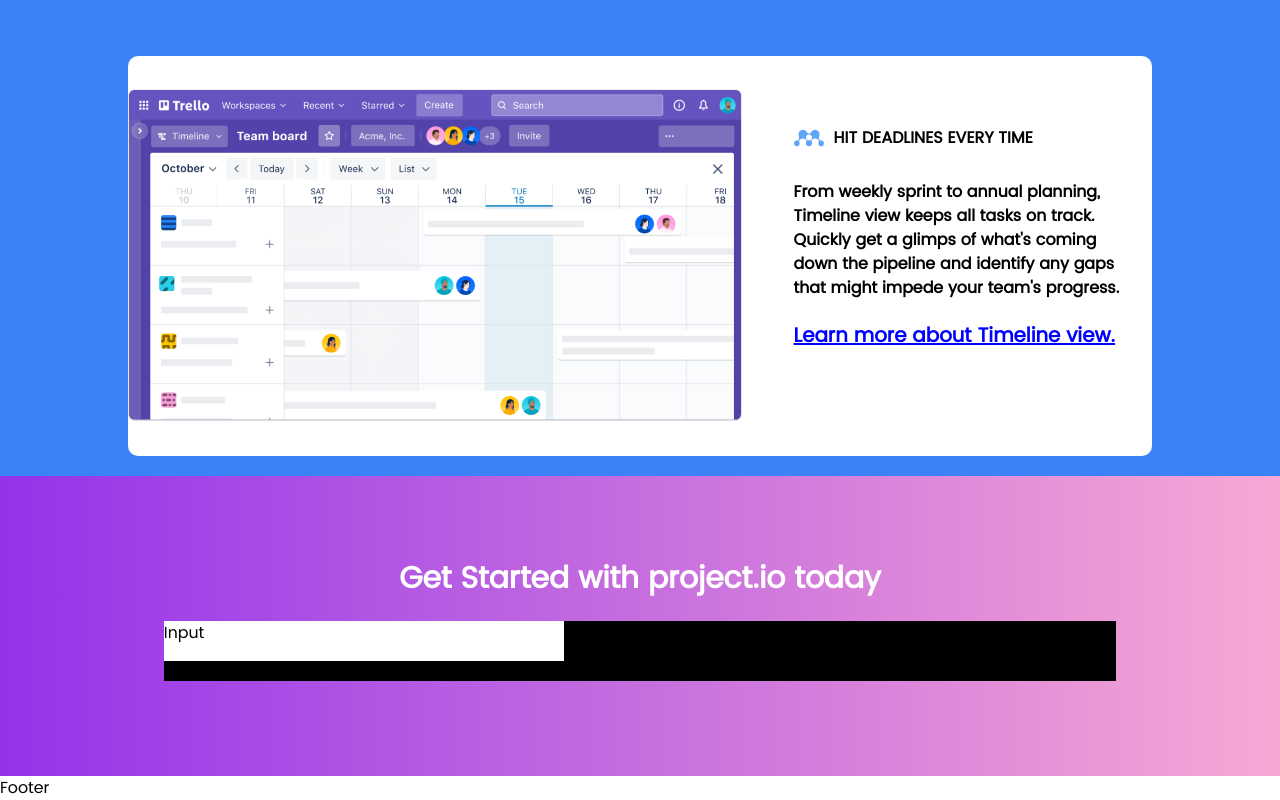
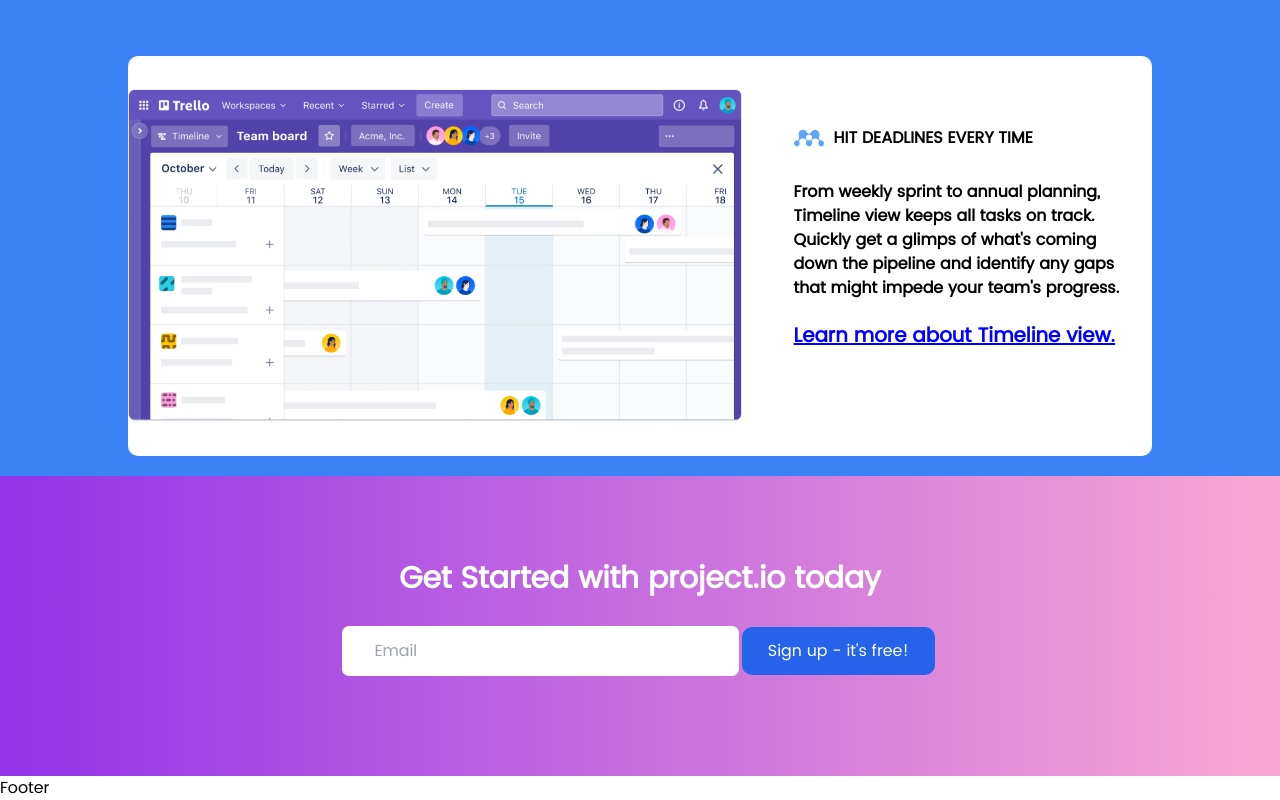
Before and after one commit to FrancisUzoigwe/ProjectFe, a React (Vite) app: page / in a window 1280 px wide. Shown: the part 2456-3256 px from the top of the page. Built offline with nearby package versions, Linux system fonts and the light colour scheme.

Commit message:
2nd commit

```diff
--- a/package.json
+++ b/package.json
@@ -10,6 +10,8 @@
     "preview": "vite preview"
   },
   "dependencies": {
+    "@reduxjs/toolkit": "^1.9.5",
+    "@tanstack/react-query": "^4.33.0",
     "axios": "^1.4.0",
     "react": "^18.2.0",
     "react-dom": "^18.2.0",
--- a/src/App.tsx
+++ b/src/App.tsx
@@ -1,10 +1,18 @@
 import { RouterProvider } from "react-router-dom"
 import { mainRoute } from "./router/mainRoute"
+import {  store } from "./global/Store"
+import { Provider } from "react-redux"
+import {QueryClientProvider, QueryClient} from "@tanstack/react-query"
 
 const App = () => {
+  const client = new QueryClient()
   return (
     <div className="font-Poppins">
+      <Provider store ={store}>
+      <QueryClientProvider client={client}>
       <RouterProvider router={mainRoute}/>
+      </QueryClientProvider>
+      </Provider>
     </div>
   )
 }
--- a/src/components/props/ThirdPart.tsx
+++ b/src/components/props/ThirdPart.tsx
@@ -121,9 +121,13 @@ const ThirdPart = () => {
         <div className="w-full h-auto flex flex-col items-center bg-gradient-to-r from-purple-600 to-pink-300 transform rotate-38">
           <div className="w-[93%] h-[300px] flex items-center flex-col">
             <div className="mt-[80px] text-white font-bold text-[30px]">Get Started with project.io today</div>
-            <div className="w-[80%] h-[60px] bg-black mt-[20px]">
-              <div className="w-[400px] h-[40px] bg-white">Input</div>
-              <div>Button</div>
+            <div className="w-[50%] h-[60px] mt-[20px] items-center flex justify-between">
+              <div className="w-[400px] h-[50px] ">
+                <input type="text" className="w-full h-full rounded-[7px] placeholder:px-[2px] outline-none px-[30px]"  placeholder="Email"/>
+              </div>
+              <div className="w-[200px] h-[50px] flex justify-center items-center">
+                <button className="bg-blue-600 text-white rounded-[10px] px-[26px] py-[12px]">Sign up - it's free!</button>
+              </div>
             </div>
           </div>
         </div>
--- a/src/declaration.d.ts
+++ b/src/declaration.d.ts
@@ -1 +1,2 @@
 declare module "*react-slick"
+declare module "*@tanstack/react-query"
--- /dev/null
+++ b/src/global/Store.tsx
@@ -0,0 +1,6 @@
+import { configureStore } from "@reduxjs/toolkit";
+import reducer from "./globalFile";
+
+export const store = configureStore({
+  reducer,
+});
--- /dev/null
+++ b/src/global/globalFile.tsx
@@ -0,0 +1,27 @@
+import { createSlice } from '@reduxjs/toolkit'
+
+const initialState = {
+user: "" || null,
+admin: "" || null,
+toggle: false
+}
+
+const globalFile = createSlice({
+  name: "userState",
+  initialState,
+  reducers: {
+    userState: (state, {payload}) => {
+        state.user = payload
+    },
+    adminState: (state, {payload}) => {
+        state.admin = payload
+    },
+    changeToggle: (state, { payload }) => {
+        state.toggle = payload;
+      }
+  }
+});
+
+export const {userState, adminState, changeToggle} = globalFile.actions
+
+export default globalFile.reducer
```
Also changed, not shown: 1 other file (tests, documents, lock files or other folders).
